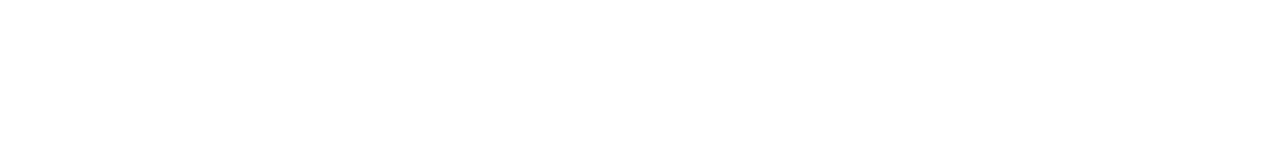
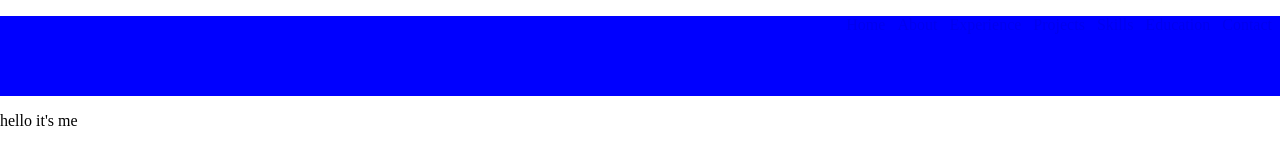
Before and after one commit to piyushsharma220699/Personal-Portfolio, a plain HTML site: page index.html in a window 1280 px wide. Drawn offline with Linux system fonts and the light colour scheme.

Commit message:
Minor Changes

```diff
--- a/index.html
+++ b/index.html
@@ -7,17 +7,45 @@
         <meta name="description" content="This is the personal portfolio website of Piyush Sharma.">
         <meta name="author" content="Piyush Sharma">
         <meta name="keywords" content="Piyush, Sharma, Portfolio, Website, Personal, Software Engineer">
-        <link rel = "shortcut icon" type="image/png" href="images/My_image.png">
+        <link rel="shortcut icon" type="image/png" href="images/My_image.png">
+        <link rel="stylesheet" type="text/css" href="styles.css">
     </head>
 
     <body>
         <header id="body-header">
-
+            <nav>
+                <!-- <div class="logo-image">
+                    <img src="images/My_image.png">
+                </div> -->
+                <ul class="horizontal-list">
+                    <li>
+                        <a href="#home">Home</a>
+                    </li>
+                    <li>
+                        <a href="#about">About</a>
+                    </li>
+                    <li>
+                        <a href="#experience">Experience</a>
+                    </li>
+                    <li>
+                        <a href="#projects">Projects</a>
+                    </li>
+                    <li>
+                        <a href="#skills">Skills</a>
+                    </li>
+                    <li>
+                        <a href="#education">Education</a>
+                    </li>
+                    <li>
+                        <a href="#contact">Contact</a>
+                    </li>
+                </ul>
+            </nav>
         </header>
 
         <main>
             <section id="about">
-
+                <p>hello it's me</p>
             </section>
             <section id="skills">
 
--- /dev/null
+++ b/styles.css
@@ -0,0 +1,26 @@
+body{
+    margin: 0px;
+}
+
+.horizontal-list{
+    list-style: none;
+    padding-left: 0px;
+    text-align: right;
+}
+
+.horizontal-list li{
+    display: inline-block;
+    margin: 0px 8px 8px 0px;
+}
+
+.horizontal-list li a{
+    text-decoration: none;
+}
+
+nav{
+    padding: 0px;
+    margin: 0px;
+    box-sizing: border-box;
+    background: blue;
+    height: 80px;
+}
```
